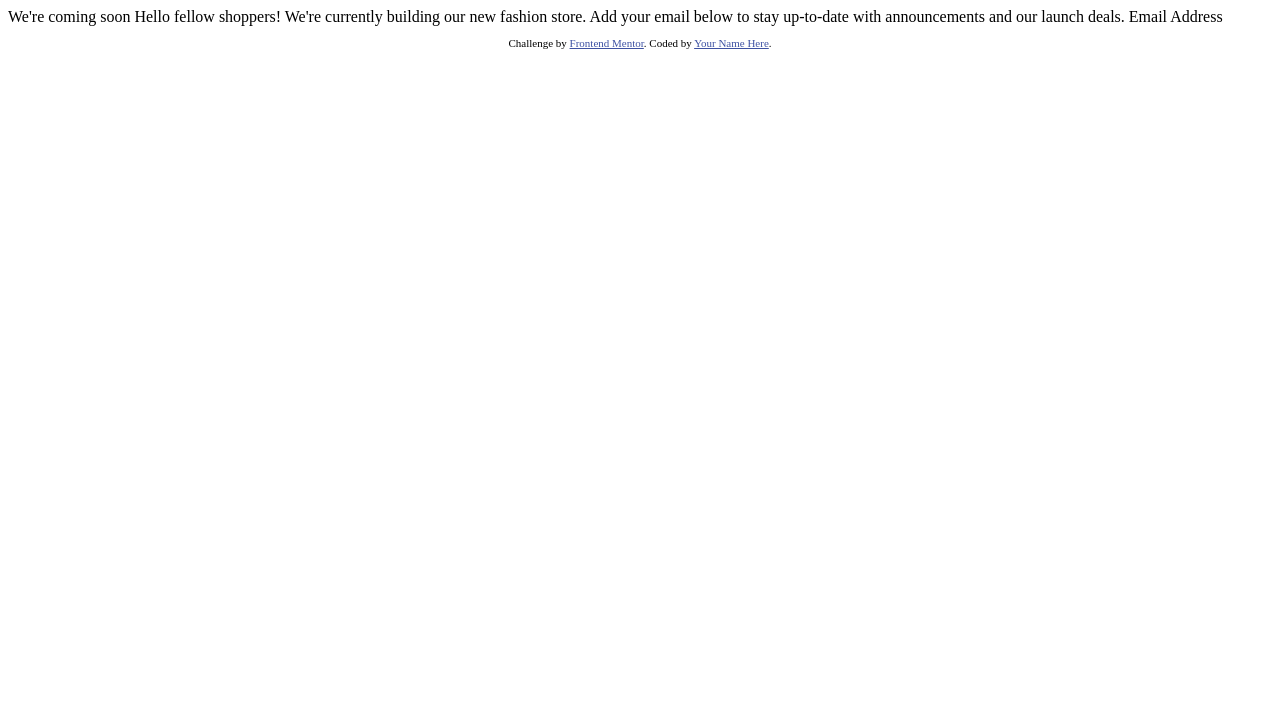
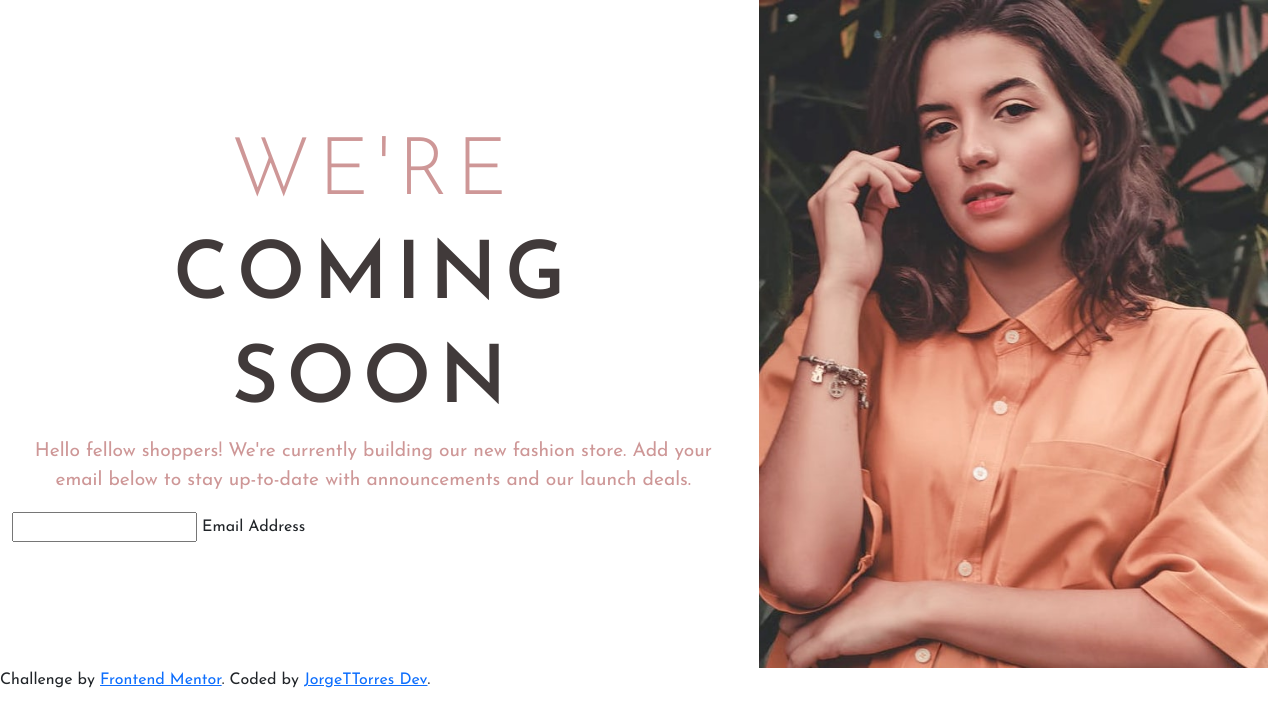
Before and after one commit to JorgeTTor/base-apparel-soon, a plain HTML site: page index.html in a window 1280 px wide. Drawn offline with nearby package versions, Linux system fonts and the light colour scheme.

Commit message:
[ADD] html structure and styles

```diff
--- a/index.html
+++ b/index.html
@@ -3,31 +3,55 @@
 <head>
   <meta charset="UTF-8">
   <meta name="viewport" content="width=device-width, initial-scale=1.0"> <!-- displays site properly based on user's device -->
-
-  <link rel="icon" type="image/png" sizes="32x32" href="./images/favicon-32x32.png">
-
+ <!-- FONTS -->
+ <link rel="preconnect" href="https://fonts.googleapis.com">
+ <link rel="preconnect" href="https://fonts.gstatic.com" crossorigin>
+ <link href="https://fonts.googleapis.com/css2?family=DM+Sans:wght@400;500;700&family=Inter:wght@300;500&family=Josefin+Sans:wght@300;400;600&family=Lato:wght@300&family=Poppins:wght@300;600&family=Roboto+Flex:opsz,wght@8..144,300&family=Roboto+Slab:wght@400;700&family=Roboto:wght@300;500;700&display=swap" rel="stylesheet">
+<!-- CSS only -->
+<link href="https://cdn.jsdelivr.net/npm/bootstrap@5.2.0-beta1/dist/css/bootstrap.min.css" rel="stylesheet" integrity="sha384-0evHe/X+R7YkIZDRvuzKMRqM+OrBnVFBL6DOitfPri4tjfHxaWutUpFmBp4vmVor" crossorigin="anonymous">
+<link rel="stylesheet" href="./styles/apparel.css">
   <title>Frontend Mentor | Base Apparel coming soon page</title>
-
-  <!-- Feel free to remove these styles or customise in your own stylesheet 👍 -->
-  <style>
-    .attribution { font-size: 11px; text-align: center; }
-    .attribution a { color: hsl(228, 45%, 44%); }
-  </style>
 </head>
 <body>
 
-  We're coming soon
+  <main>
 
-  Hello fellow shoppers! We're currently building our new fashion store.
-  Add your email below to stay up-to-date with announcements and our launch deals.
+      <!-- Main INFO -->
 
-  Email Address
+    <div class="container-fluid">
+      <a class="navbar-brand" href="#">
+
+      </a>
+      <div class="row d-flex align-items-center">
+        <div class="col-7">
+         <h1 class="text-center title">We're</h1>
+         <h1 class="text-center title-mid">coming </h1>
+         <h1 class="text-center title-bot"> soon</h1>
+
+          <p class="text-center announce"> Hello fellow shoppers! We're currently building our new fashion store.
+            Add your email below to stay up-to-date with announcements and our launch deals.
+          </p>
+          <input type="email" class="user-email">
+          Email Address
+        </div>
+    <!-- IMG Girl -->
+    <div class="col-5">
+    <div class="hero-desktop">
+      <img src="./images/hero-desktop.jpg" class="img-fluid">
+    </div>
+    </section>
+  </div>
+  </div>
+  </main>
+
 
   <footer>
     <p class="attribution">
       Challenge by <a href="https://www.frontendmentor.io?ref=challenge" target="_blank">Frontend Mentor</a>.
-      Coded by <a href="#">Your Name Here</a>.
+      Coded by <a href="#">JorgeTTorres Dev</a>.
     </p>
   </footer>
+  <!-- JavaScript Bundle with Popper -->
+<script src="https://cdn.jsdelivr.net/npm/bootstrap@5.2.0-beta1/dist/js/bootstrap.bundle.min.js" integrity="sha384-pprn3073KE6tl6bjs2QrFaJGz5/SUsLqktiwsUTF55Jfv3qYSDhgCecCxMW52nD2" crossorigin="anonymous"></script>
 </body>
 </html>
--- /dev/null
+++ b/styles/apparel.css
@@ -0,0 +1,27 @@
+
+
+body{
+
+  font-family: 'Josefin Sans', sans-serif;
+}
+
+.title, .title-mid, .title-bot {
+  text-transform: uppercase;
+  font-size: 5rem;
+  font-family: 'Josefin Sans', sans-serif;
+  letter-spacing: .1em;
+}
+.title {
+  color:hsl(0, 36%, 70%);
+  font-weight: 300;
+}
+
+.title-mid, .title-bot{
+  color: hsl(0, 6%, 24%);
+  font-weight: 600;
+}
+
+.announce {
+  color: hsl(0, 36%, 70%);
+  font-size: 1.2rem;
+}
```
